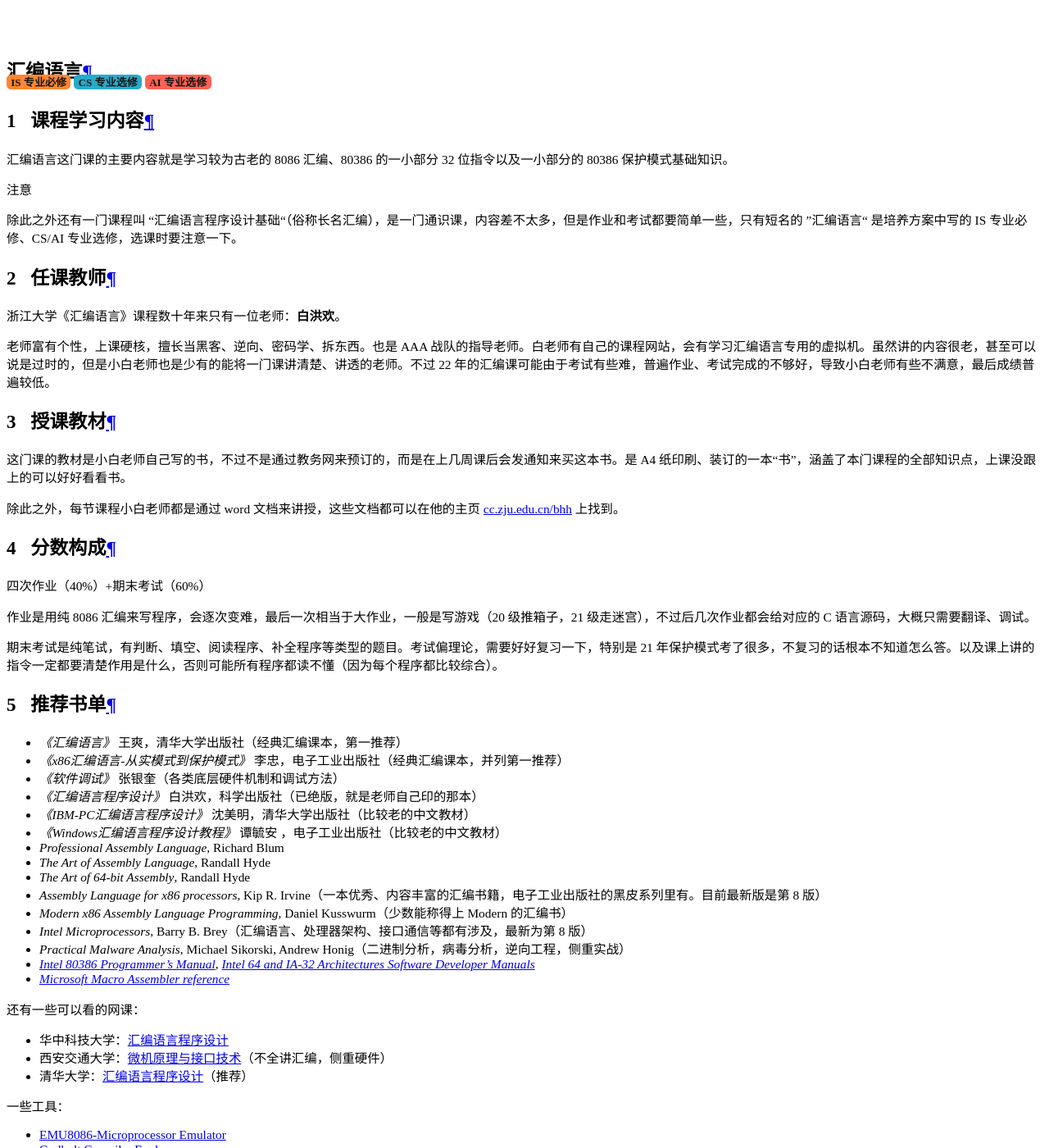
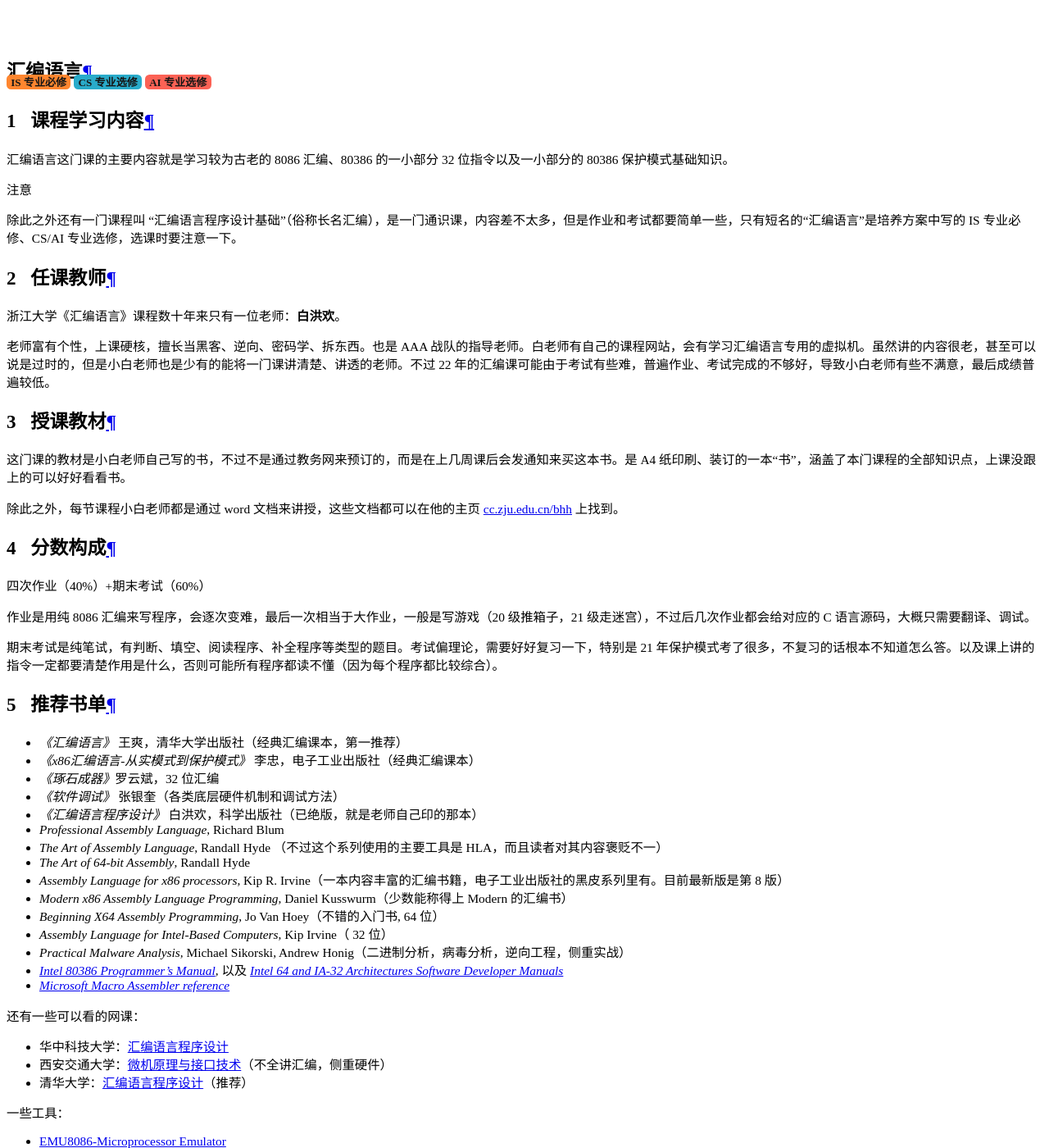
Before and after one commit to ZJU-Turing/TuringCourses, an MkDocs documentation site: the page built from docs/major_mandatory/assemble/index.md, in a window 1280 px wide and 1400 px high, scrolled down 17791 px. Shown: the whole window at 82% size. Built offline with MkDocs 1.6.1 and Material for MkDocs 9.7.7, drawn with Linux system fonts in a browser that asks for light colours; comment, search, counter and statistics services are not loaded.

Commit message:
Update Assembly

```diff
--- a/docs/major_mandatory/assemble/index.md
+++ b/docs/major_mandatory/assemble/index.md
@@ -9,7 +9,7 @@
 汇编语言这门课的主要内容就是学习较为古老的 8086 汇编、80386 的一小部分 32 位指令以及一小部分的 80386 保护模式基础知识。
 
 !!! note "注意"
-    除此之外还有一门课程叫 “汇编语言程序设计基础“（俗称长名汇编），是一门通识课，内容差不太多，但是作业和考试都要简单一些，只有短名的 ”汇编语言“ 是培养方案中写的 IS 专业必修、CS/AI 专业选修，选课时要注意一下。
+    除此之外还有一门课程叫 “汇编语言程序设计基础”（俗称长名汇编），是一门通识课，内容差不太多，但是作业和考试都要简单一些，只有短名的“汇编语言”是培养方案中写的 IS 专业必修、CS/AI 专业选修，选课时要注意一下。
 
 ## 任课教师
 浙江大学《汇编语言》课程数十年来只有一位老师：**白洪欢**。
@@ -30,19 +30,19 @@
 
 ## 推荐书单
 - *《汇编语言》* 王爽，清华大学出版社（经典汇编课本，第一推荐）
-- *《x86汇编语言-从实模式到保护模式》* 李忠，电子工业出版社（经典汇编课本，并列第一推荐）
+- *《x86汇编语言-从实模式到保护模式》* 李忠，电子工业出版社（经典汇编课本）
+- *《琢石成器》*罗云斌，32 位汇编
 - *《软件调试》* 张银奎（各类底层硬件机制和调试方法）
 - *《汇编语言程序设计》* 白洪欢，科学出版社（已绝版，就是老师自己印的那本）
-- *《IBM-PC汇编语言程序设计》* 沈美明，清华大学出版社（比较老的中文教材）
-- *《Windows汇编语言程序设计教程》* 谭毓安 ，电子工业出版社（比较老的中文教材）
 - *Professional Assembly Language*, Richard Blum
-- *The Art of Assembly Language*, Randall Hyde
+- *The Art of Assembly Language*, Randall Hyde （不过这个系列使用的主要工具是 HLA，而且读者对其内容褒贬不一）
 - *The Art of 64-bit Assembly*, Randall Hyde
-- *Assembly Language for x86 processors*, Kip R. Irvine（一本优秀、内容丰富的汇编书籍，电子工业出版社的黑皮系列里有。目前最新版是第 8 版）
+- *Assembly Language for x86 processors*, Kip R. Irvine（一本内容丰富的汇编书籍，电子工业出版社的黑皮系列里有。目前最新版是第 8 版）
 - *Modern x86 Assembly Language Programming*, Daniel Kusswurm（少数能称得上 Modern 的汇编书）
-- *Intel Microprocessors*, Barry B. Brey（汇编语言、处理器架构、接口通信等都有涉及，最新为第 8 版）
+- *Beginning X64 Assembly Programming*, Jo Van Hoey（不错的入门书, 64 位）
+- *Assembly Language for Intel-Based Computers*, Kip Irvine（ 32 位）
 - *Practical Malware Analysis*, Michael Sikorski,  Andrew Honig（二进制分析，病毒分析，逆向工程，侧重实战）
-- [*Intel 80386 Programmer’s Manual*](https://pdos.csail.mit.edu/6.828/2018/readings/i386/toc.htm), *[Intel 64 and IA-32 Architectures Software Developer Manuals](https://www.intel.com/content/www/us/en/developer/articles/technical/intel-sdm.html)*
+- [*Intel 80386 Programmer’s Manual*](https://pdos.csail.mit.edu/6.828/2018/readings/i386/toc.htm), 以及 *[Intel 64 and IA-32 Architectures Software Developer Manuals](https://www.intel.com/content/www/us/en/developer/articles/technical/intel-sdm.html)*
 - *[Microsoft Macro Assembler reference](https://learn.microsoft.com/en-us/cpp/assembler/masm/microsoft-macro-assembler-reference?view=msvc-170)*
 
 还有一些可以看的网课：
```
